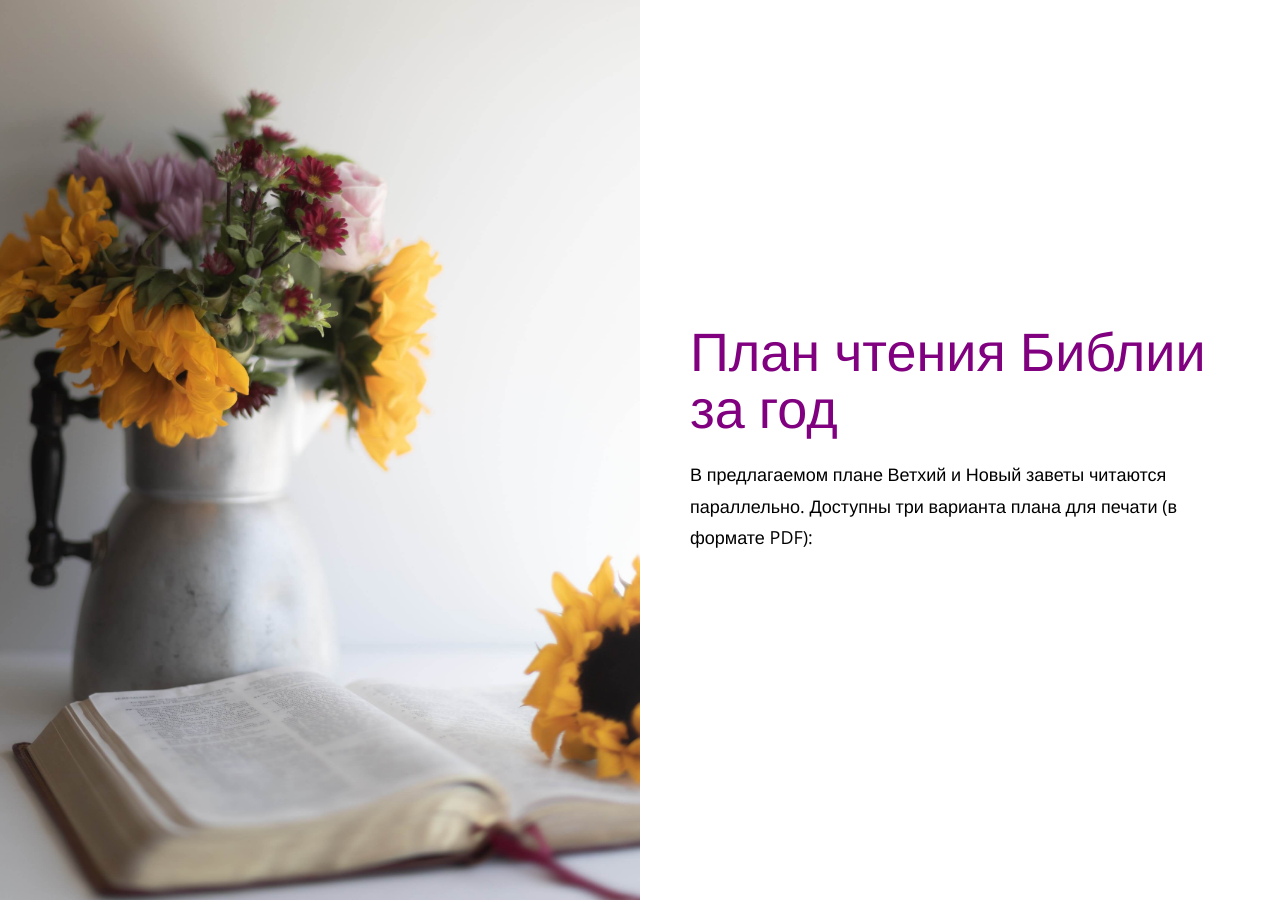
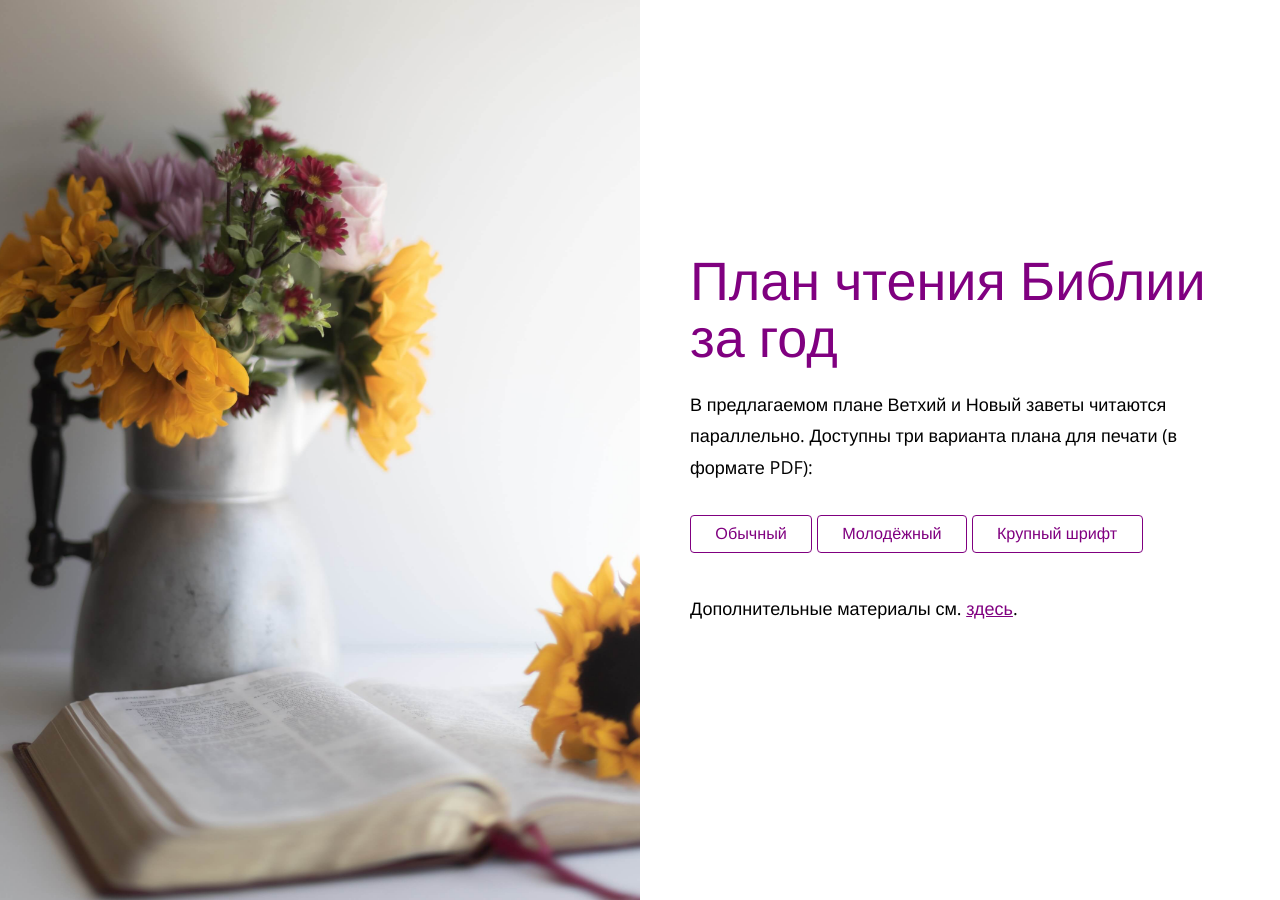
Before and after one commit to novchurch/plan21, a Jekyll site: the page built from index.html, in a window 1280 px wide. Built offline with Jekyll 4.4.1, drawn with Linux system fonts in a browser that asks for light colours.

Commit message:
Update index.html

```diff
--- a/index.html
+++ b/index.html
@@ -9,3 +9,7 @@ title: План чтения Библии за год
   {% if site.content %}
   <p class="pageContent">{{ site.content }}</p>
   {% endif %}
+
+  {% include social.html %}
+
+  <p>Дополнительные материалы см. <a href="https://github.com/novchurch/plan" title="Хранилище исходных кодов сайта">здесь</a>.</p>
```
